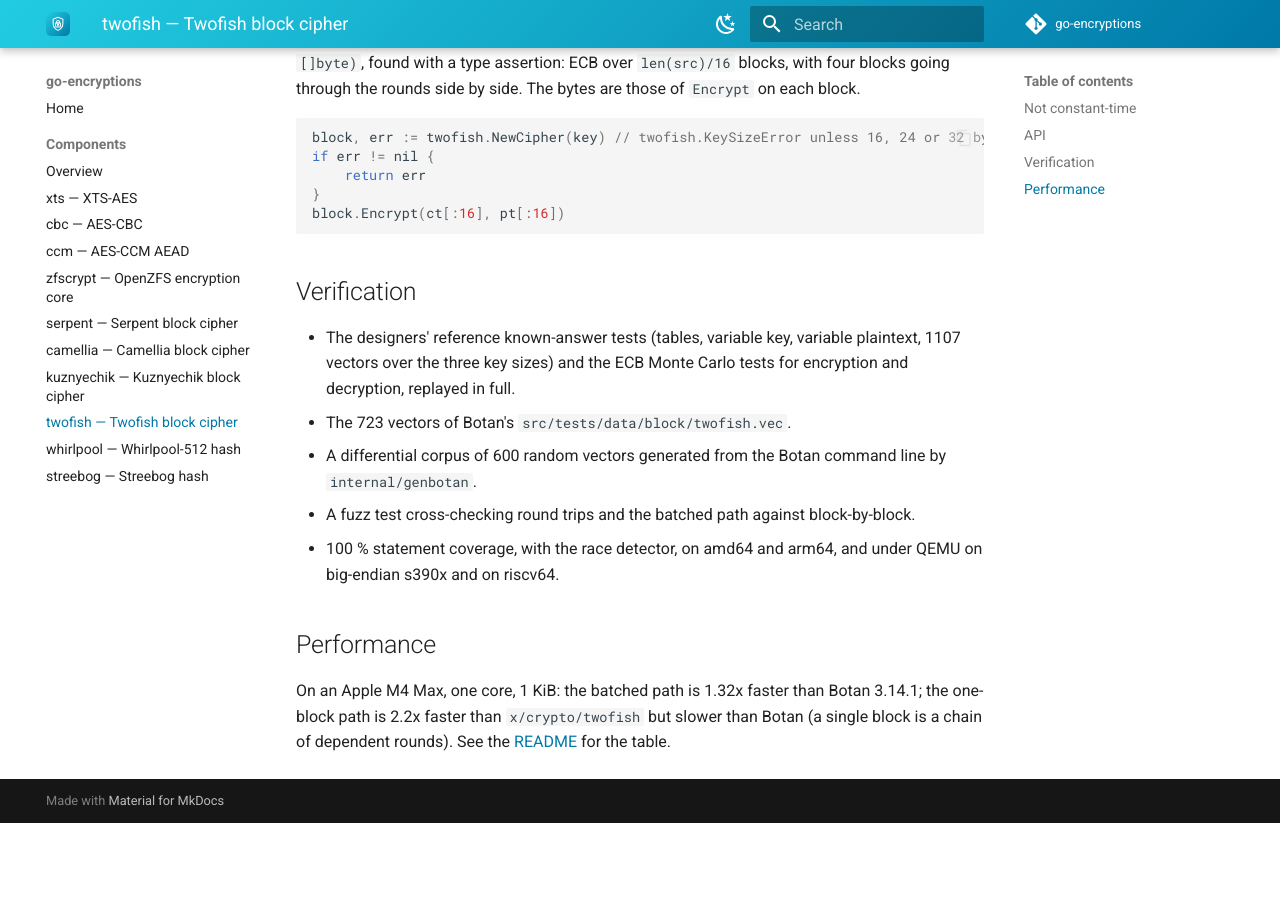
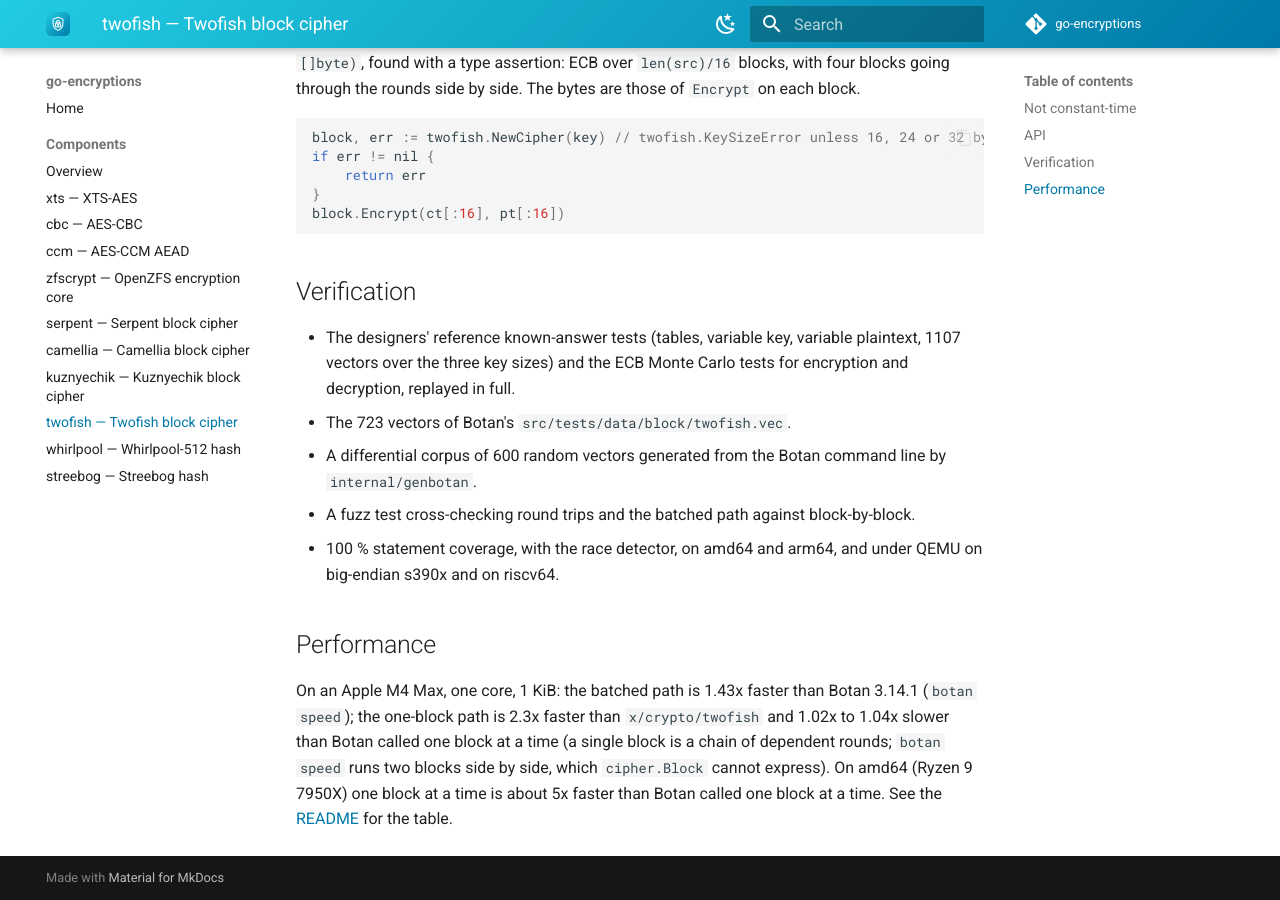
Before and after one commit to go-encryptions/docs, an MkDocs documentation site: the page built from docs/components/twofish.md, in a window 1280 px wide and 900 px high, scrolled down 842 px. Built offline with MkDocs 1.6.1 and Material for MkDocs 9.7.7, drawn with Linux system fonts in a browser that asks for light colours; the version menu is left out; before the commit the page ends 1665 px from its top, so only the background shows below that.

Commit message:
twofish: update the performance figures (twofish v0.1.3) (#18)
Batched path 1.43x faster than Botan, one block 2.3x faster than x/crypto; one block at a time against Botan called one block at a time, and amd64.

Co-authored-by: Claude Sonnet 5.5 <noreply@anthropic.com>

```diff
--- a/docs/components/twofish.md
+++ b/docs/components/twofish.md
@@ -60,7 +60,11 @@ block.Encrypt(ct[:16], pt[:16])
 
 ## Performance
 
-On an Apple M4 Max, one core, 1 KiB: the batched path is 1.32x faster than
-Botan 3.14.1; the one-block path is 2.2x faster than `x/crypto/twofish` but
-slower than Botan (a single block is a chain of dependent rounds). See the
+On an Apple M4 Max, one core, 1 KiB: the batched path is 1.43x faster than
+Botan 3.14.1 (`botan speed`); the one-block path is 2.3x faster than
+`x/crypto/twofish` and 1.02x to 1.04x slower than Botan called one block at a
+time (a single block is a chain of dependent rounds; `botan speed` runs two
+blocks side by side, which `cipher.Block` cannot express). On amd64 (Ryzen 9
+7950X) one block at a time is about 5x faster than Botan called one block at a
+time. See the
 [README](https://github.com/go-encryptions/twofish#readme) for the table.
```
